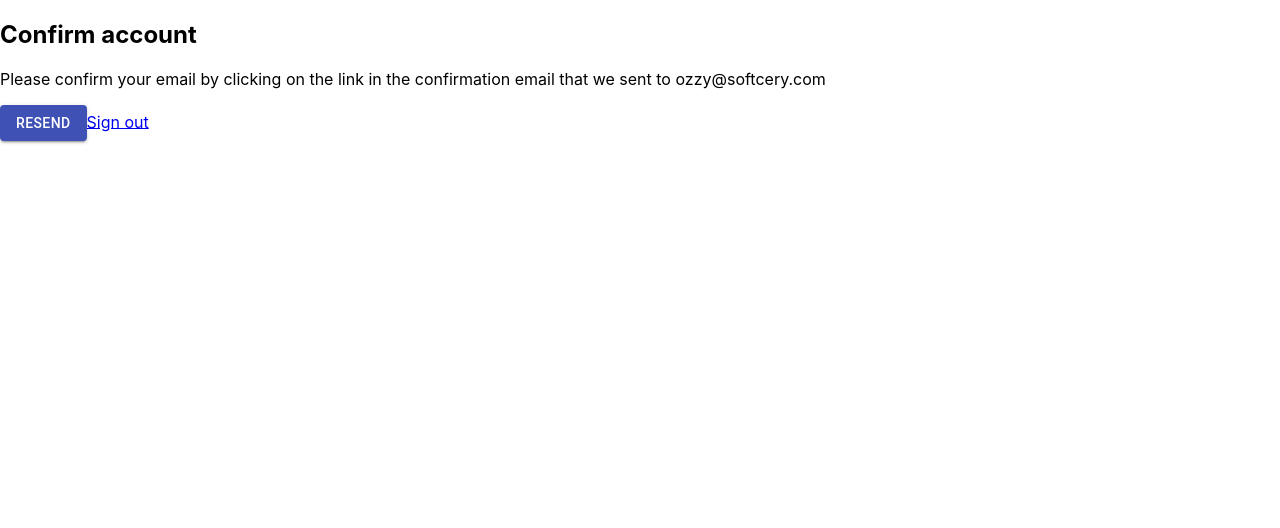
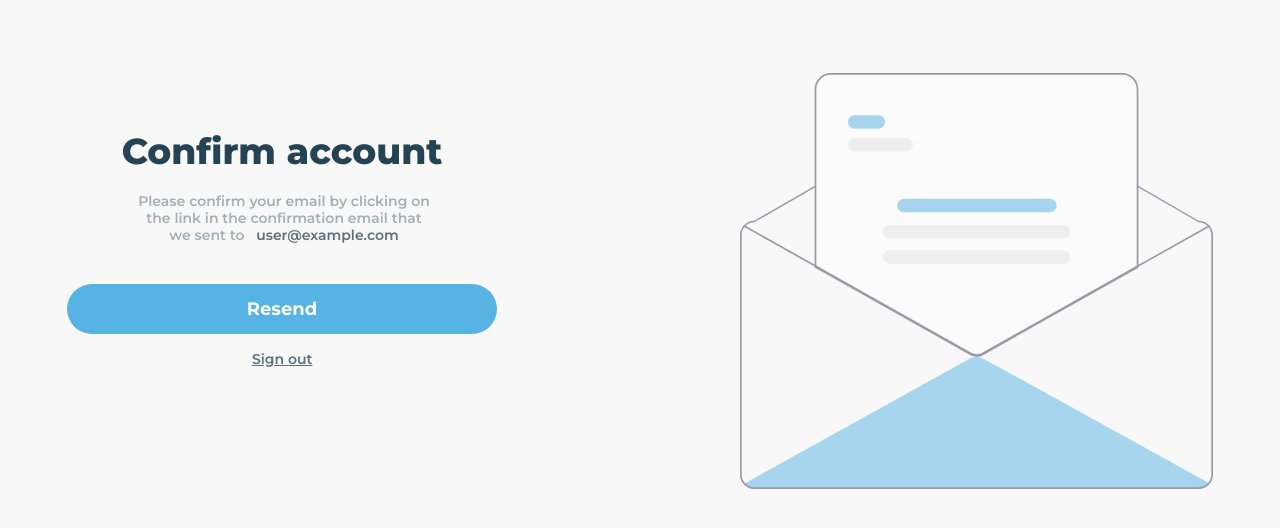
Before and after one commit to RealSolomon/FireBaseAuth, a React (Create React App) app: page /confirm in a window 1280 px wide. Shown: the top 528 px of the page. Built offline with nearby package versions, Linux system fonts and the light colour scheme; no server answers; sample sign-in values are in the browser's storage.

Commit message:
some styles

```diff
--- a/public/index.html
+++ b/public/index.html
@@ -10,21 +10,9 @@
       content="Web site created using create-react-app"
     />
     <link rel="apple-touch-icon" href="%PUBLIC_URL%/logo192.png" />
-    <!--
-      manifest.json provides metadata used when your web app is installed on a
-      user's mobile device or desktop. See https://developers.google.com/web/fundamentals/web-app-manifest/
-    -->
     <link rel="manifest" href="%PUBLIC_URL%/manifest.json" />
-    <!--
-      Notice the use of %PUBLIC_URL% in the tags above.
-      It will be replaced with the URL of the `public` folder during the build.
-      Only files inside the `public` folder can be referenced from the HTML.
-
-      Unlike "/favicon.ico" or "favicon.ico", "%PUBLIC_URL%/favicon.ico" will
-      work correctly both with client-side routing and a non-root public URL.
-      Learn how to configure a non-root public URL by running `npm run build`.
-    -->
-    <title>React App</title>
+    <link rel="preconnect" href="https://fonts.gstatic.com">
+<link href="https://fonts.googleapis.com/css2?family=Montserrat:wght@500;600;700;800&display=swap" rel="stylesheet">
   </head>
   <body>
     <noscript>You need to enable JavaScript to run this app.</noscript>
--- /dev/null
+++ b/src/App.css
@@ -0,0 +1,11 @@
+* {
+  box-sizing: border-box;
+  margin: 0;
+  padding: 0;
+  font-family: 'Montserrat', sans-serif;
+  background-color: #f8f8f8;
+}
+
+input.holder::-webkit-input-placeholder {
+  color: rgba(37, 67, 83, 0.4);
+}
--- a/src/components/App.jsx
+++ b/src/components/App.jsx
@@ -1,16 +1,17 @@
 import React from 'react';
 import { AuthProvider } from '../context/AuthContext';
-import { SignUp, Dashboard, Confirm } from './index';
+import { SignUp, Home, Confirm, PrivateRoute } from './index';
 import { BrowserRouter as Router, Switch, Route } from 'react-router-dom';
+import '../App.css';
 
 function App() {
   return (
     <Router>
       <AuthProvider>
         <Switch>
-          <Route exact path="/" component={Dashboard} />
+          <PrivateRoute exact path="/" component={Home} />
           <Route path="/signup" component={SignUp} />
-          <Route path="/confirm" component={Confirm} />
+          <PrivateRoute path="/confirm" component={Confirm} />
         </Switch>
       </AuthProvider>
     </Router>
--- a/src/components/Confirm.jsx
+++ b/src/components/Confirm.jsx
@@ -1,51 +1,133 @@
+/** @jsxRuntime classic */
+/** @jsx jsx */
+import { jsx } from '@emotion/react';
 import React from 'react';
 import Button from '@material-ui/core/Button';
 import Alert from '@material-ui/lab/Alert';
-import { Link } from 'react-router-dom';
+import { Link, useHistory } from 'react-router-dom';
 import { useAuth } from '../context/AuthContext';
+import mail from '../img/mail.svg';
 
 function Confirm() {
-  const emailRef = React.useRef();
-  const passwordRef = React.useRef();
-  const { signup } = useAuth();
   const [error, setError] = React.useState('');
-  const [loading, setLoading] = React.useState(false);
+  const { currentUser, signout } = useAuth();
+  const history = useHistory();
 
-  async function handleSubmit(e) {
-    e.preventDefault();
+  async function handleSignOut() {
+    setError('');
+
     try {
-      setError('');
-      setLoading(true);
-      await signup(emailRef.current.value, passwordRef.current.value);
+      await signout();
+      history.push('/signup');
     } catch {
-      setError('Failed to create an account');
+      setError('Failed to sign out');
     }
-    setLoading(false);
   }
 
   return (
-    <div>
-      <h2>Confirm account</h2>
+    <>
+      <div
+        css={{
+          position: 'absolute',
+          top: '283px',
+          left: '50%',
+          marginRight: '-50%',
+          transform: 'translate(-50%, -50%)',
+        }}
+      >
+        <div
+          css={{
+            float: 'left',
+            marginTop: '56px',
+          }}
+        >
+          <h2
+            css={{
+              fontWeight: '800',
+              fontSize: '36px',
+              lineHeight: '44px',
+              color: '#254353',
+              textAlign: 'center',
+            }}
+          >
+            Confirm account
+          </h2>
           {error && (
             <Alert variant="outlined" severity="error">
               {error}
             </Alert>
           )}
-
-      <p>
-        Please confirm your email by clicking on the link in the confirmation
-        email that we sent to ozzy@softcery.com
+          <p
+            css={{
+              width: '294px',
+              height: '51px',
+              fontWeight: '600',
+              fontSize: '14px',
+              lineHeight: '17px',
+              textAlign: 'center',
+              color: 'rgba(37, 67, 83, 0.4)',
+              marginTop: '20px',
+              marginLeft: '70px',
+            }}
+          >
+            Please confirm your email by clicking on the link in the
+            confirmation email that we sent to &nbsp;{' '}
+            <p
+              css={{
+                color: 'rgba(37, 67, 83, 0.75)',
+                display: 'inline',
+              }}
+            >
+              {currentUser.email}
             </p>
-      <Button
-        variant="contained"
-        color="primary"
-        type="submit"
-        disabled={loading}
+          </p>
+          <button
+            css={{
+              marginTop: '40px',
+              width: '430px',
+              height: '50px',
+              background: '#57B3E4',
+              borderRadius: '35px',
+              border: 'none',
+              fontStyle: 'normal',
+              fontWeight: 'bold',
+              fontSize: '18px',
+              lineHeight: '22px',
+              color: '#fff',
+              cursor: 'pointer',
+              marginBottom: '15px',
+            }}
+            onClick={handleSignOut}
           >
             Resend
-      </Button>
-      <Link to="/signup">Sign out</Link>
+          </button>
+          {/* <Button variant="contained" color="primary" onClick={handleSignOut}>
+        Resend
+      </Button> */}
+          <br />
+          <Link
+            css={{
+              fontWeight: 600,
+              fontSize: '14px',
+              lineHeight: '17px',
+              color: 'rgba(37, 67, 83, 0.75)',
+              marginLeft: '43%',
+            }}
+            to="/signup"
+          >
+            Sign out
+          </Link>
         </div>
+        <p
+          css={{
+            marginLeft: '243px',
+            float: 'right',
+          }}
+        >
+          <img src={mail} alt="mail"></img>
+        </p>
+      </div>
+    </>
   );
 }
 
--- a/src/components/Dashboard.jsx
+++ /dev/null
@@ -1,7 +0,0 @@
-import React from 'react';
-
-function Dashboard() {
-  return <div>Dashboard</div>;
-}
-
-export default Dashboard;
--- /dev/null
+++ b/src/components/Home.jsx
@@ -0,0 +1,89 @@
+/** @jsxRuntime classic */
+/** @jsx jsx */
+import { jsx } from '@emotion/react';
+import React from 'react';
+import Button from '@material-ui/core/Button';
+import Alert from '@material-ui/lab/Alert';
+import { useAuth } from '../context/AuthContext';
+import { useHistory } from 'react-router-dom';
+
+function Home() {
+  const [error, setError] = React.useState('');
+  const { signout } = useAuth();
+  const history = useHistory();
+
+  async function handleSignOut() {
+    setError('');
+
+    try {
+      await signout();
+      history.push('/signup');
+    } catch {
+      setError('Failed to sign out');
+    }
+  }
+
+  return (
+    <div
+      css={{
+        position: 'absolute',
+        top: '383px',
+        left: '50%',
+        marginRight: '-50%',
+        transform: 'translate(-50%, -50%)',
+      }}
+    >
+      <h2
+        css={{
+          fontWeight: '800',
+          fontSize: '36px',
+          lineHeight: '44px',
+          color: '#254353',
+          textAlign: 'center',
+          // position: 'absolute',
+          // top: '50%',
+          // left: '50%',
+          // marginRight: '-50%',
+          // transform: 'translate(-50%, -50%)',
+        }}
+      >
+        Home page
+      </h2>
+      {error && (
+        <Alert variant="outlined" severity="error">
+          {error}
+        </Alert>
+      )}
+      {/* <Button
+        css={{
+          marginTop: '40px',
+        }}
+        variant="contained"
+        color="primary"
+        onClick={handleSignOut}
+      >
+        Sign out
+      </Button> */}
+      <button
+        onClick={handleSignOut}
+        css={{
+          marginTop: '40px',
+          width: '430px',
+          height: '50px',
+          backgroundColor: '#57B3E4',
+          borderRadius: '35px',
+          border: 'none',
+          fontSize: '18px',
+          lineHeight: '22px',
+          color: '#fff',
+          fontWeight: '700',
+          cursor: 'pointer',
+        }}
+      >
+        Sign out
+      </button>
+    </div>
+  );
+}
+
+export default Home;
--- /dev/null
+++ b/src/components/PrivateRoute.jsx
@@ -0,0 +1,21 @@
+import React from 'react';
+import { Route, Redirect } from 'react-router-dom';
+import { useAuth } from '../context/AuthContext';
+
+function PrivateRoute({ component: Component, ...rest }) {
+  const { currentUser } = useAuth();
+
+  return (
+    <Route
+      {...rest}
+      render={(props) => {
+        return currentUser ? (
+          <Component {...props} />
+        ) : (
+          <Redirect to="/signup" />
+        );
+      }}
+    ></Route>
+  );
+}
+export default PrivateRoute;
--- a/src/components/index.js
+++ b/src/components/index.js
@@ -1,3 +1,4 @@
-export { default as Dashboard } from './Dashboard';
+export { default as Home } from './Home';
 export { default as Confirm } from './Confirm';
 export { default as SignUp } from './SignUp';
+export { default as PrivateRoute } from './PrivateRoute';
--- a/src/context/AuthContext.js
+++ b/src/context/AuthContext.js
@@ -15,6 +15,10 @@ export function AuthProvider({ children }) {
     return auth.createUserWithEmailAndPassword(email, password);
   }
 
+  function signout() {
+    return auth.signOut();
+  }
+
   React.useEffect(() => {
     const unsubscribe = auth.onAuthStateChanged((user) => {
       setCurrentUser(user);
@@ -26,6 +30,7 @@ export function AuthProvider({ children }) {
   const value = {
     currentUser,
     signup,
+    signout,
   };
   return (
     <AuthContext.Provider value={value}>
```
Also changed, not shown: src/components/SignUp.jsx (+133 -7 lines), src/img/mail.svg (added), src/logo.svg (deleted). Lines whose indentation alone changed are shown as unchanged.
